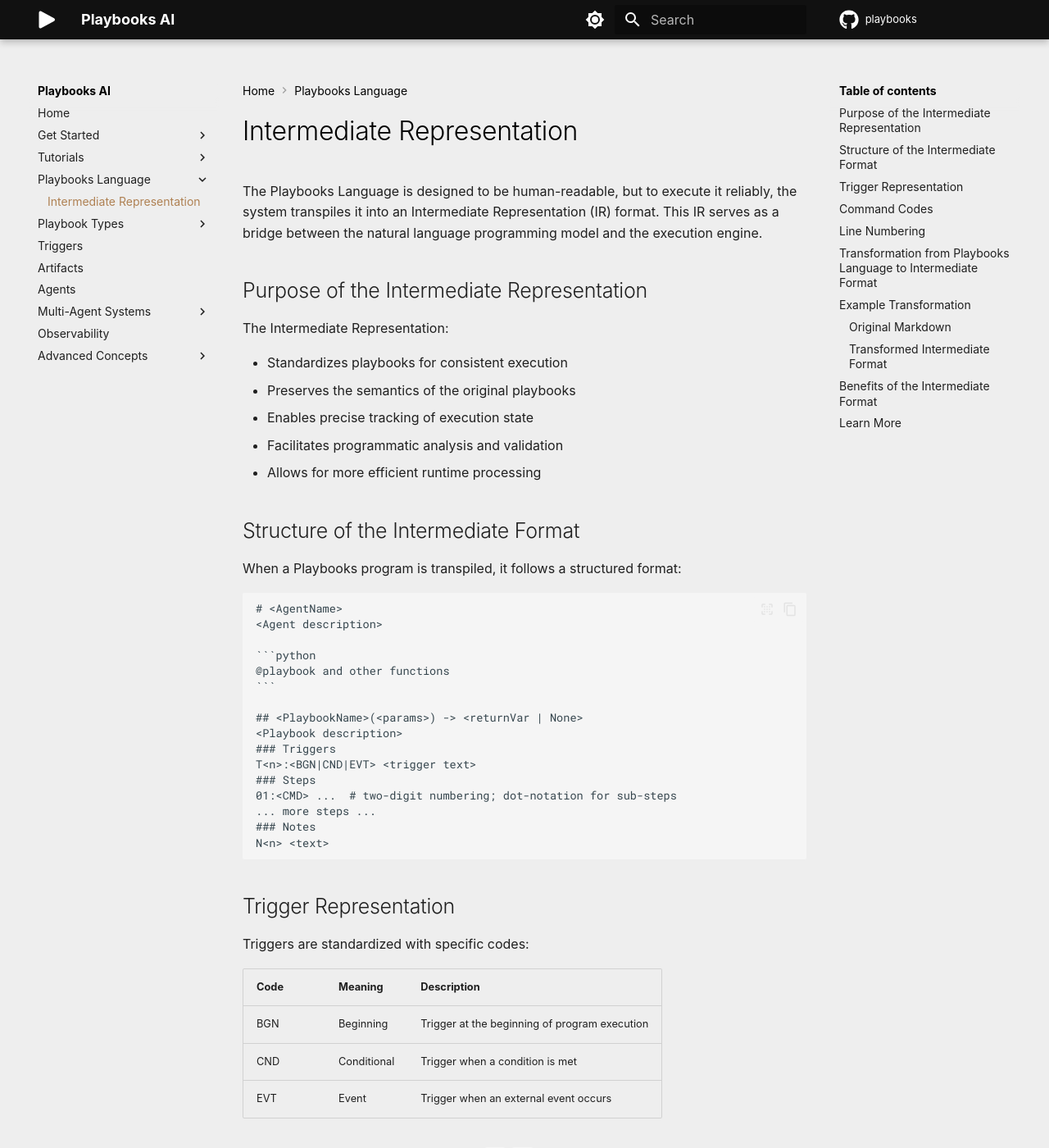
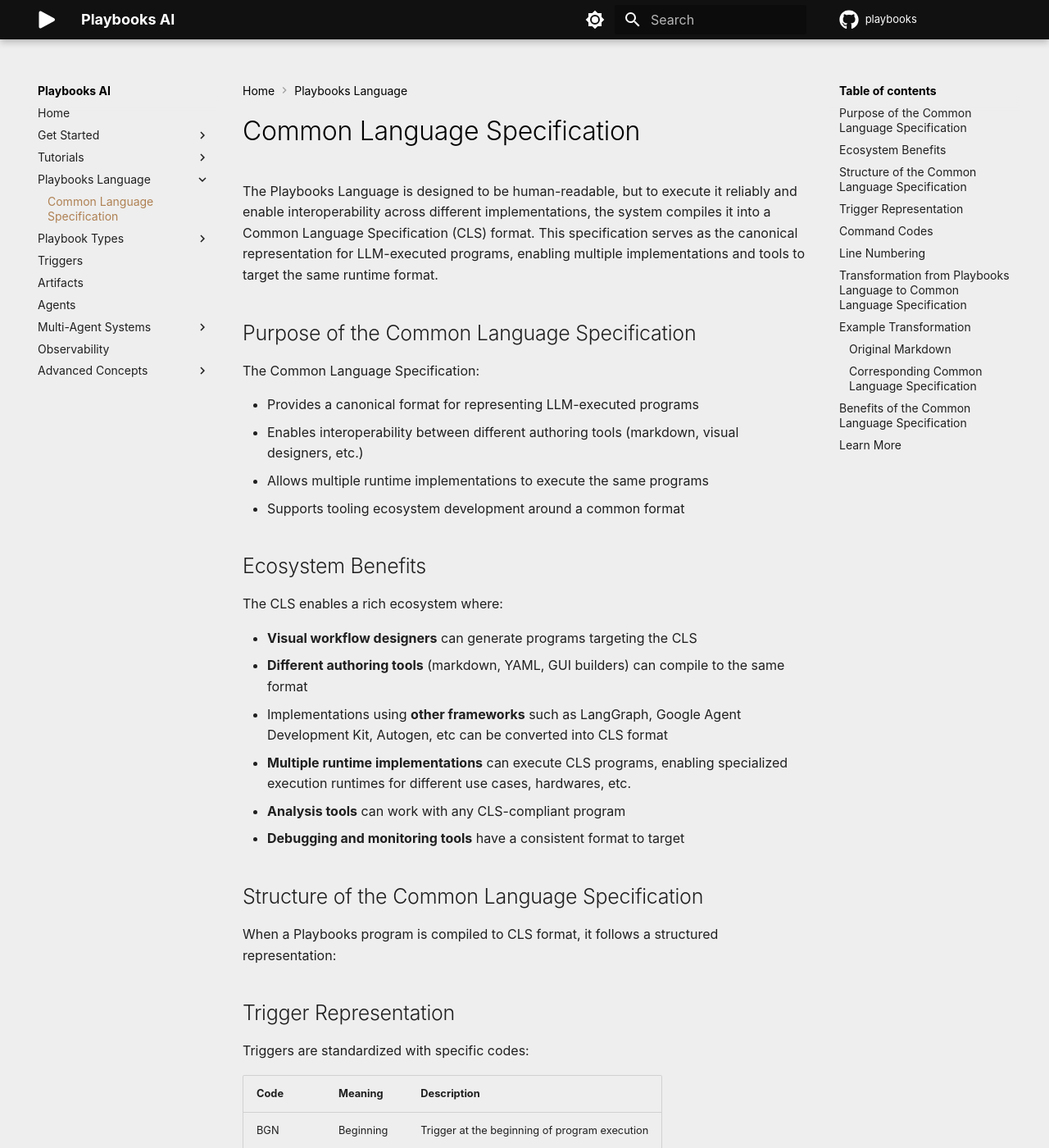
Before and after one commit to playbooks-ai/playbooks-docs, an MkDocs documentation site: the page built from docs/playbooks-language/common-language-specification.md, in a window 1280 px wide and 1400 px high. Shown: the whole window at 82% size. Built offline with MkDocs 1.6.1 and Material for MkDocs 9.7.7, drawn with Linux system fonts in a browser that asks for light colours; some web fonts are replaced; comment, search, counter and statistics services are not loaded; some of the changed text lies outside the part shown.

Commit message:
VSCode extension and Common Language Specification

`````diff
--- a/docs/playbooks-language/intermediate-representation.md
+++ b/docs/playbooks-language/common-language-specification.md
@@ -1,39 +1,30 @@
-# Intermediate Representation
+# Common Language Specification
 
-The Playbooks Language is designed to be human-readable, but to execute it reliably, the system transpiles it into an Intermediate Representation (IR) format. This IR serves as a bridge between the natural language programming model and the execution engine.
+The Playbooks Language is designed to be human-readable, but to execute it reliably and enable interoperability across different implementations, the system compiles it into a Common Language Specification (CLS) format. This specification serves as the canonical representation for LLM-executed programs, enabling multiple implementations and tools to target the same runtime format.
 
-## Purpose of the Intermediate Representation
+## Purpose of the Common Language Specification
 
-The Intermediate Representation:
+The Common Language Specification:
 
-- Standardizes playbooks for consistent execution
-- Preserves the semantics of the original playbooks
-- Enables precise tracking of execution state
-- Facilitates programmatic analysis and validation
-- Allows for more efficient runtime processing
+- Provides a canonical format for representing LLM-executed programs
+- Enables interoperability between different authoring tools (markdown, visual designers, etc.)
+- Allows multiple runtime implementations to execute the same programs
+- Supports tooling ecosystem development around a common format
 
-## Structure of the Intermediate Format
+## Ecosystem Benefits
 
-When a Playbooks program is transpiled, it follows a structured format:
+The CLS enables a rich ecosystem where:
 
-````
-# <AgentName>
-<Agent description>
+- **Visual workflow designers** can generate programs targeting the CLS
+- **Different authoring tools** (markdown, YAML, GUI builders) can compile to the same format
+- Implementations using **other frameworks** such as LangGraph, Google Agent Development Kit, Autogen, etc can be converted into CLS format
+- **Multiple runtime implementations** can execute CLS programs, enabling specialized execution runtimes for different use cases, hardwares, etc.
+- **Analysis tools** can work with any CLS-compliant program
+- **Debugging and monitoring tools** have a consistent format to target
 
-```python
-@playbook and other functions
-```
+## Structure of the Common Language Specification
 
-## <PlaybookName>(<params>) -> <returnVar | None>
-<Playbook description>
-### Triggers
-T<n>:<BGN|CND|EVT> <trigger text>
-### Steps
-01:<CMD> ...  # two-digit numbering; dot-notation for sub-steps
-... more steps ...
-### Notes
-N<n> <text>
-````
+When a Playbooks program is compiled to CLS format, it follows a structured representation:
 
 ## Trigger Representation
 
@@ -79,7 +70,7 @@
 04:EXE Continue with checkout
 ```
 
-## Transformation from Playbooks Language to Intermediate Format
+## Transformation from Playbooks Language to Common Language Specification
 
 - Agent names are converted to CamelCase without spaces: `CustomerService` instead of `Customer Service`
 - Playbook names are also converted to CamelCase without spaces: `Greeting` instead of `Greet the user`
@@ -91,7 +82,7 @@
 
 ## Example Transformation
 
-Here's an example of how a simple markdown playbook is transformed to the intermediate format:
+Here's an example of how a simple markdown playbook is transformed to the CLS format:
 
 ### Original Markdown
 
@@ -115,7 +106,7 @@
 - Be polite and professional
 ```
 
-### Transformed Intermediate Format
+### Corresponding Common Language Specification
 
 ```
 # CustomerSupport
@@ -139,13 +130,16 @@
 N1 Be polite and professional
 ```
 
-## Benefits of the Intermediate Format
+## Benefits of the Common Language Specification
 
-1. **Standardization**: Consistent representation regardless of the original playbook style
-2. **Clarity**: Explicit indication of step types and control flow
-3. **Debugging**: Easier to track execution and identify issues
-4. **Optimization**: Better performance through structured representation
-5. **Interoperability**: Enables different execution engines and integrations
+1. **Interoperability**: Multiple authoring tools can target the same runtime format
+2. **Ecosystem**: Enables rich tooling ecosystem around a canonical specification
+3. **Runtime Flexibility**: Multiple runtime implementations can execute CLS programs
+4. **Standardization**: Consistent representation regardless of the original authoring method
+5. **Tool Development**: Visual designers, IDEs, and other tools can generate CLS-compliant programs
+6. **Clarity**: Explicit indication of step types and control flow
+7. **Debugging**: Easier to track execution and identify issues across different tools
+8. **Optimization**: Better performance through structured representation
 
 ## Learn More
 
--- a/mkdocs.yml
+++ b/mkdocs.yml
@@ -98,7 +98,7 @@
     - Working with Artifacts: tutorials/working-with-artifacts.md
   - Playbooks Language:
     - playbooks-language/index.md
-    - Intermediate Representation: playbooks-language/intermediate-representation.md
+    - Common Language Specification: playbooks-language/common-language-specification.md
   - Playbook Types:
     - playbook-types/index.md
     - Markdown Playbooks: playbook-types/markdown-playbooks.md
`````
Also changed, not shown: docs/get-started/installation.md (+11 -0 lines), docs/get-started/quickstart.md (+10 -10 lines), docs/playbooks-language/index.md (+1 -1 lines), docs/tutorials/working-with-artifacts.md (+1 -1 lines), 1 other file.
